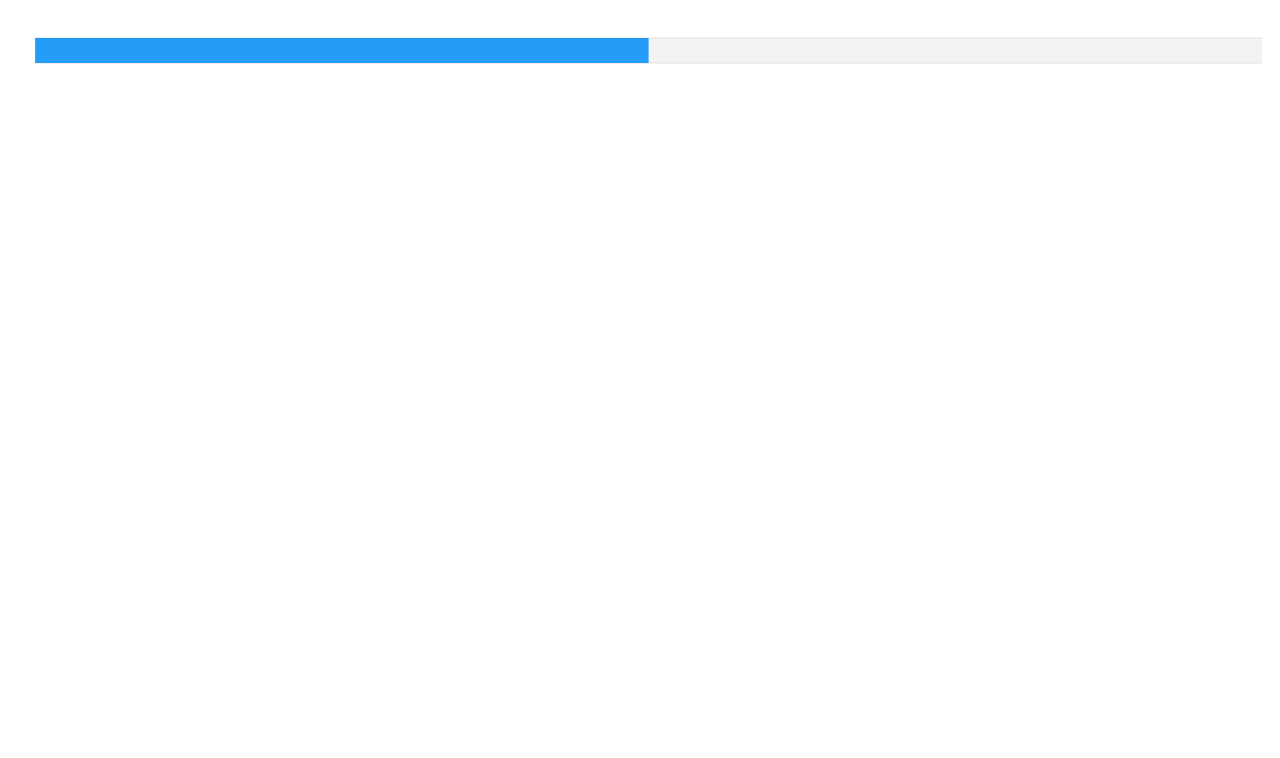
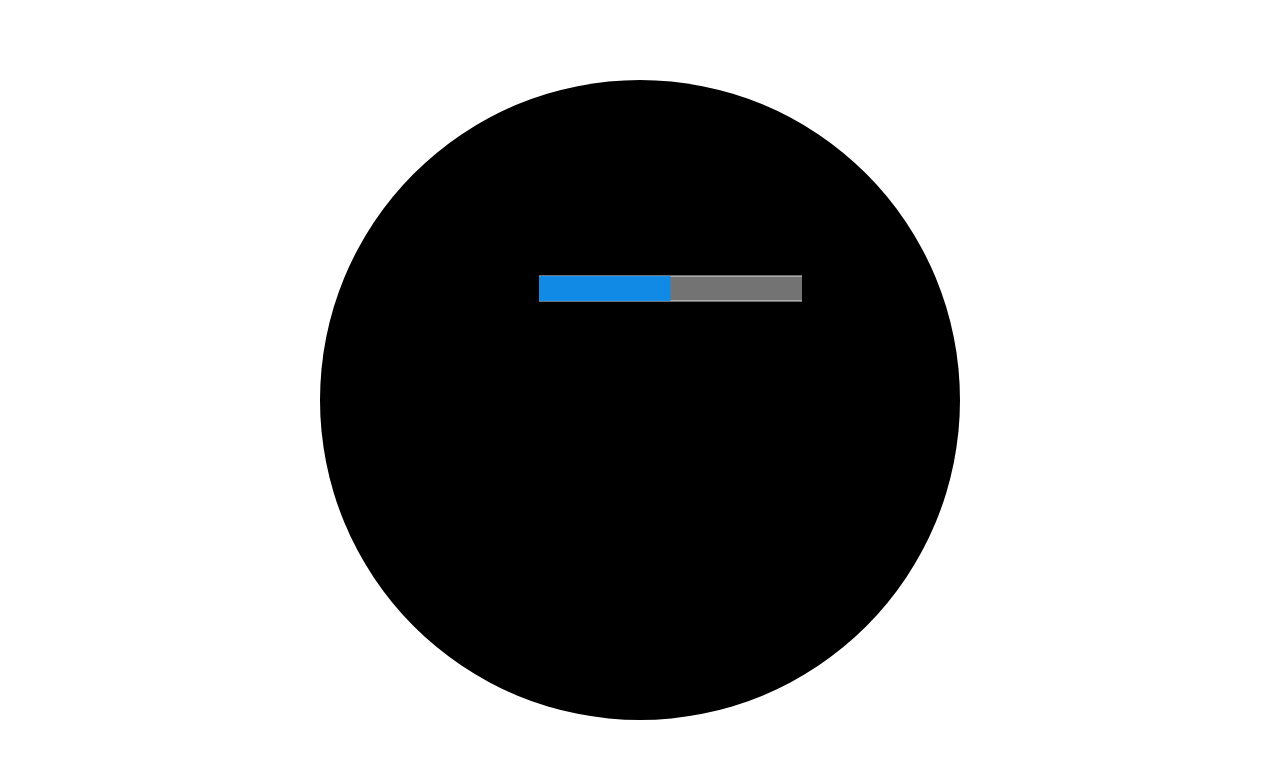
Before and after one commit to ReinhardtBotha/NZXT-aviation, a React (Vite) app: page / in a window 1280 px wide. Shown: the top 758 px of the page. Built offline with nearby package versions, Linux system fonts and the light colour scheme.

Commit message:
feat: added css to index.css

```diff
--- a/index.html
+++ b/index.html
@@ -2,7 +2,6 @@
 <html lang="en">
   <head>
     <meta charset="UTF-8" />
-    <link rel="icon" type="image/svg+xml" href="/vite.svg" />
     <meta name="viewport" content="width=device-width, initial-scale=1.0" />
     <title>NZXT aviation</title>
   </head>
--- a/src/index.css
+++ b/src/index.css
@@ -0,0 +1,35 @@
+html,
+body {
+  padding: 0;
+  margin: 0;
+}
+
+html {
+  display: flex;
+  width: 100%;
+  height: 100%;
+  align-items: center;
+  justify-content: center;
+  background-color: white;
+}
+
+body {
+  position: relative;
+  display: inline-flex;
+  width: 640px;
+  height: 640px;
+  border-radius: 50%;
+  background-color: black;
+
+  background-position: center;
+  background-repeat: repeat;
+  background-size: cover;
+  overflow: hidden;
+  color: white;
+}
+
+#root {
+  position: absolute;
+  top: 26%;
+  left: 30%;
+}
```
